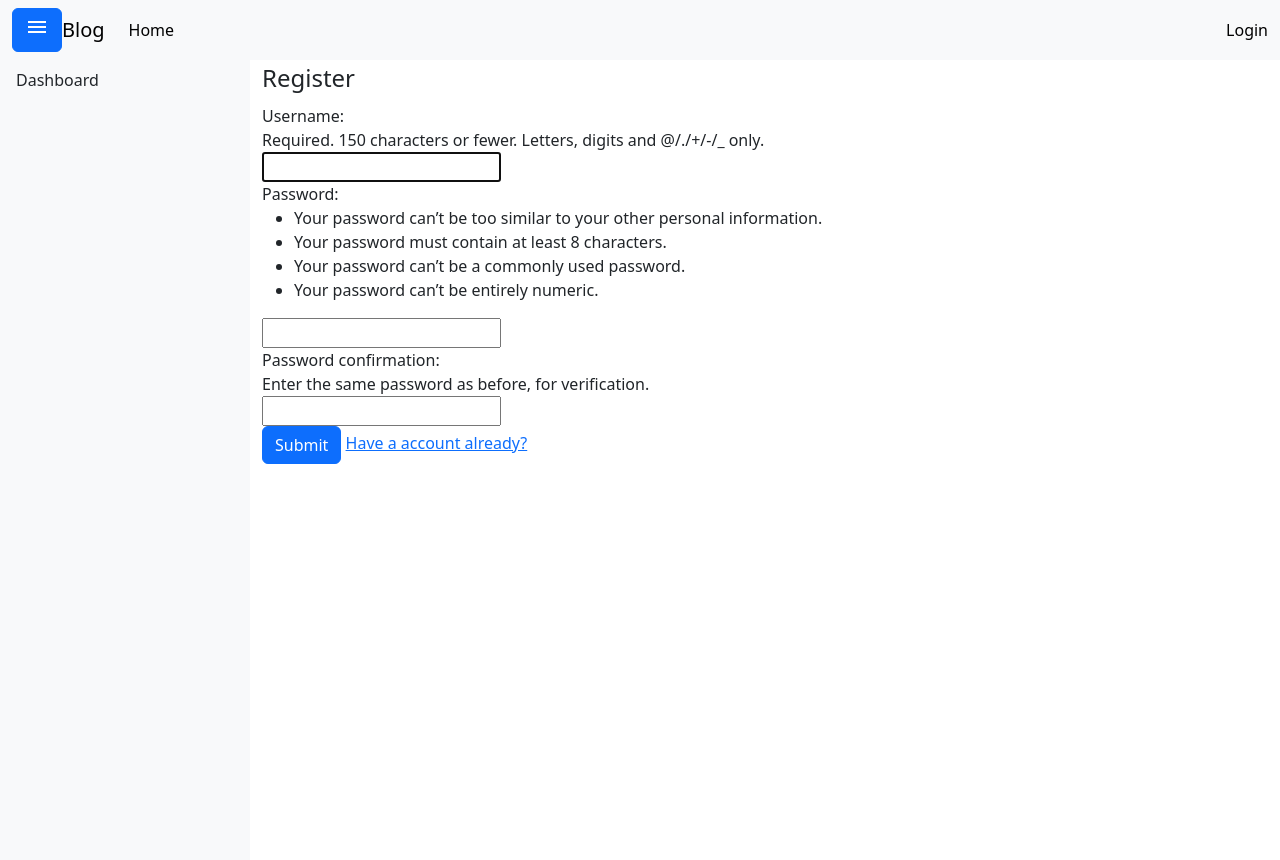
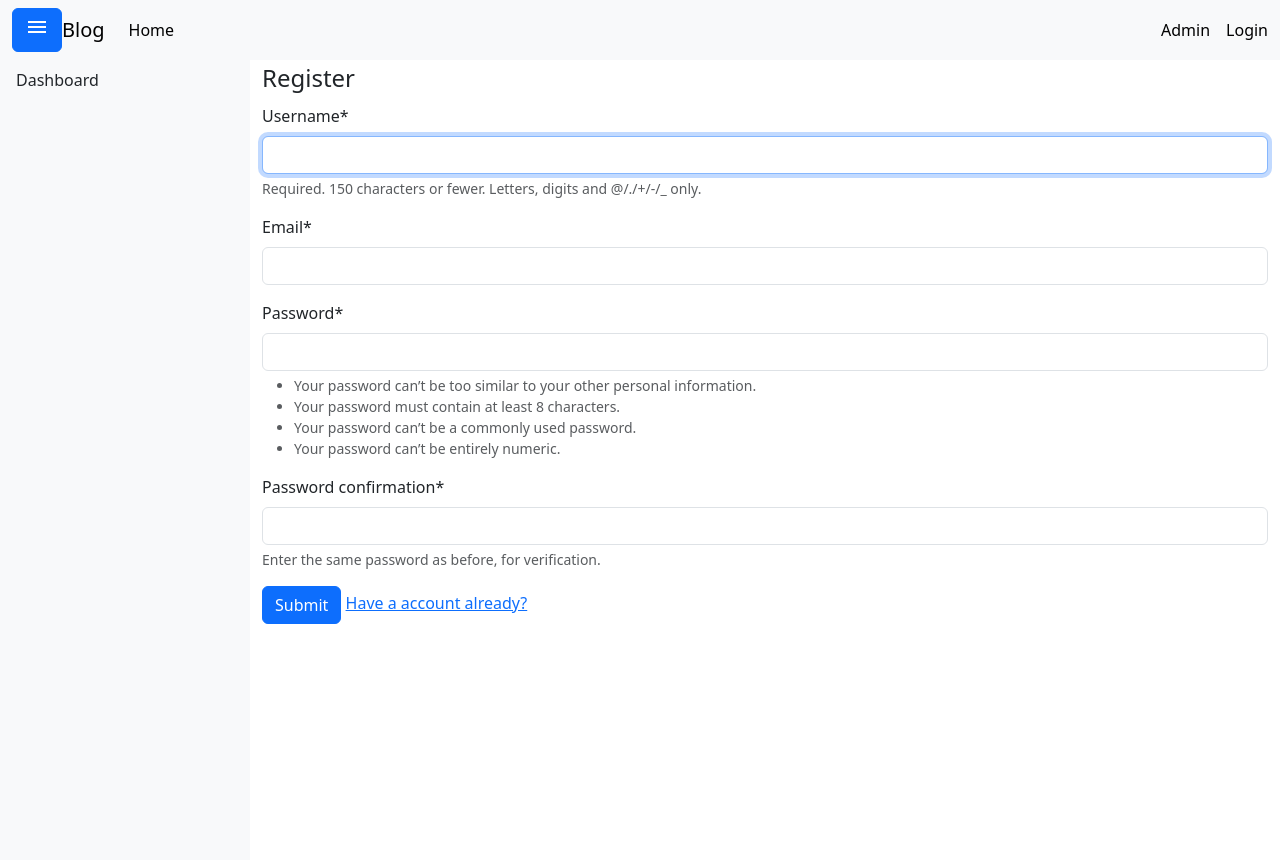
Before and after one commit to Buddhilive/django-dojo, a Django app: page /account/register in a window 1280 px wide. Run offline with Django 4.2, Linux system fonts and the light colour scheme; some libraries are stand-ins or nearby versions.

Commit message:
update registration form

```diff
--- a/blog/templates/blog/base.html
+++ b/blog/templates/blog/base.html
@@ -30,8 +30,9 @@
               <a class="nav-link active" aria-current="page" href="{% url "blog-home" %}">Home</a>
             </li>
           </ul>
-          <span class="navbar-text">
-            <a class="nav-link active" aria-current="page" href="/admin">Login</a>
+          <span class="navbar-text d-flex">
+            <a class="nav-link me-3" aria-current="page" href="/admin">Admin</a>
+            <a class="nav-link" aria-current="page" href="{% url "register-page" %}">Login</a>
           </span>
         </div>
       </div>
--- /dev/null
+++ b/users/forms.py
@@ -0,0 +1,10 @@
+from django import forms
+from django.contrib.auth.models import User
+from django.contrib.auth.forms import UserCreationForm
+
+class UserRegistrationForm(UserCreationForm):
+    email = forms.EmailField()
+
+    class Meta:
+        model = User
+        fields = ['username', 'email', 'password1', 'password2']
--- a/users/templates/users/register.html
+++ b/users/templates/users/register.html
@@ -1,4 +1,5 @@
 {% extends "blog/base.html" %}
+{% load crispy_forms_tags %}
 {% block title %}Register{% endblock title %}
 {% block content %}
 <div>
@@ -6,7 +7,7 @@
     {% csrf_token %}
     <fieldset>
         <legend>Register</legend>
-        {{ form.as_div }}
+        {{ form|crispy }}
     </fieldset>
     <button class="btn btn-primary" type="submit">Submit</button>
     <a href="#">Have a account already?</a>
--- a/users/views.py
+++ b/users/views.py
@@ -1,14 +1,15 @@
 from django.shortcuts import render, redirect
-from django.contrib.auth.forms import UserCreationForm
 from django.contrib import messages
+from .forms import UserRegistrationForm
 
 def register_view(request):
     if request.method == "POST":
-        form = UserCreationForm(request.POST)
+        form = UserRegistrationForm(request.POST)
         if form.is_valid():
+            form.save()
             username = form.cleaned_data.get("username")
             messages.success(request, f'Account created for {username}!')
             return redirect("blog-home")
     else:
-        form = UserCreationForm()
+        form = UserRegistrationForm()
     return render(request, "users/register.html", { "form": form })
```
Also changed, not shown: django_dojo/settings.py (+7 -1 lines), 1 other file.
